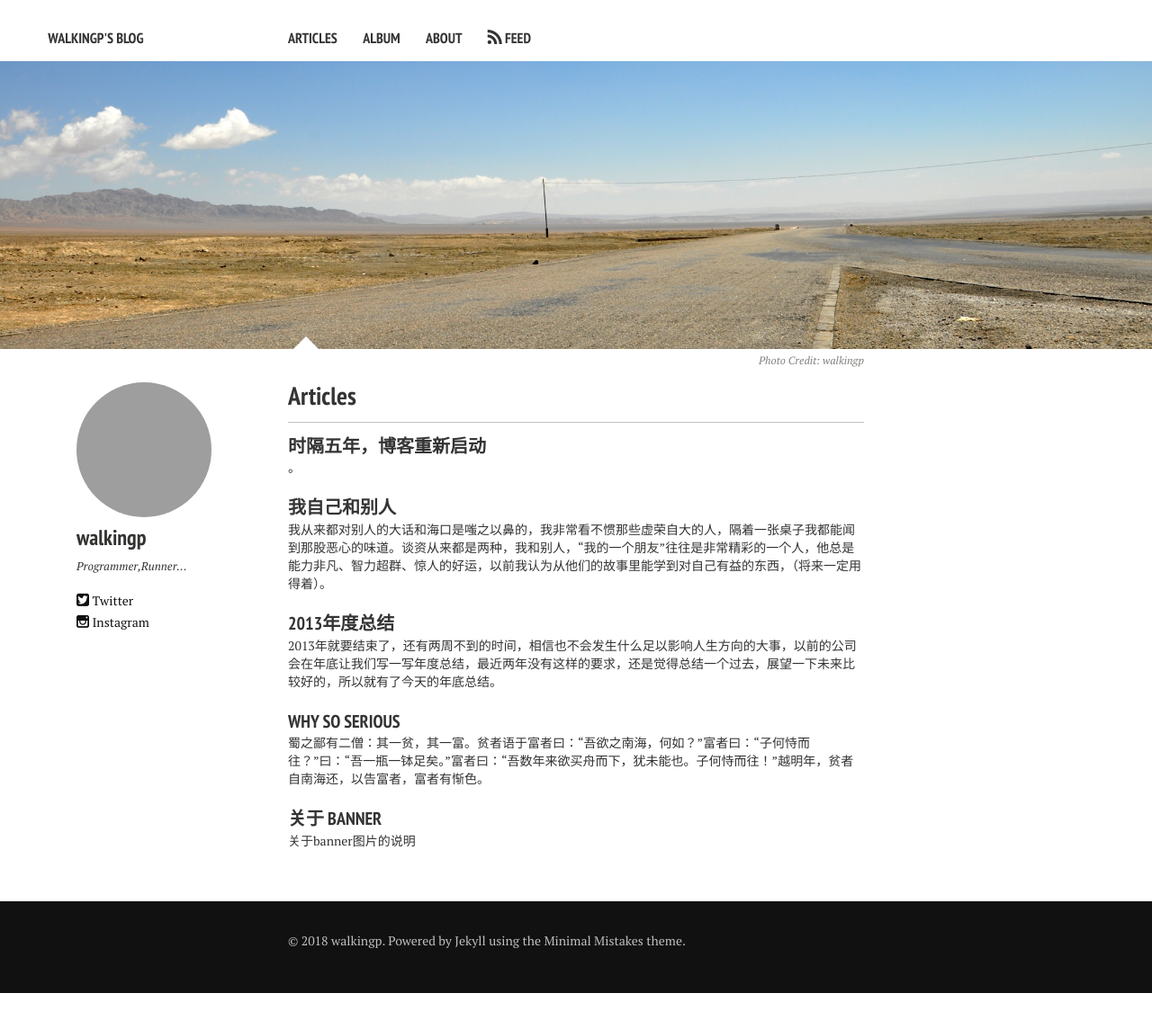
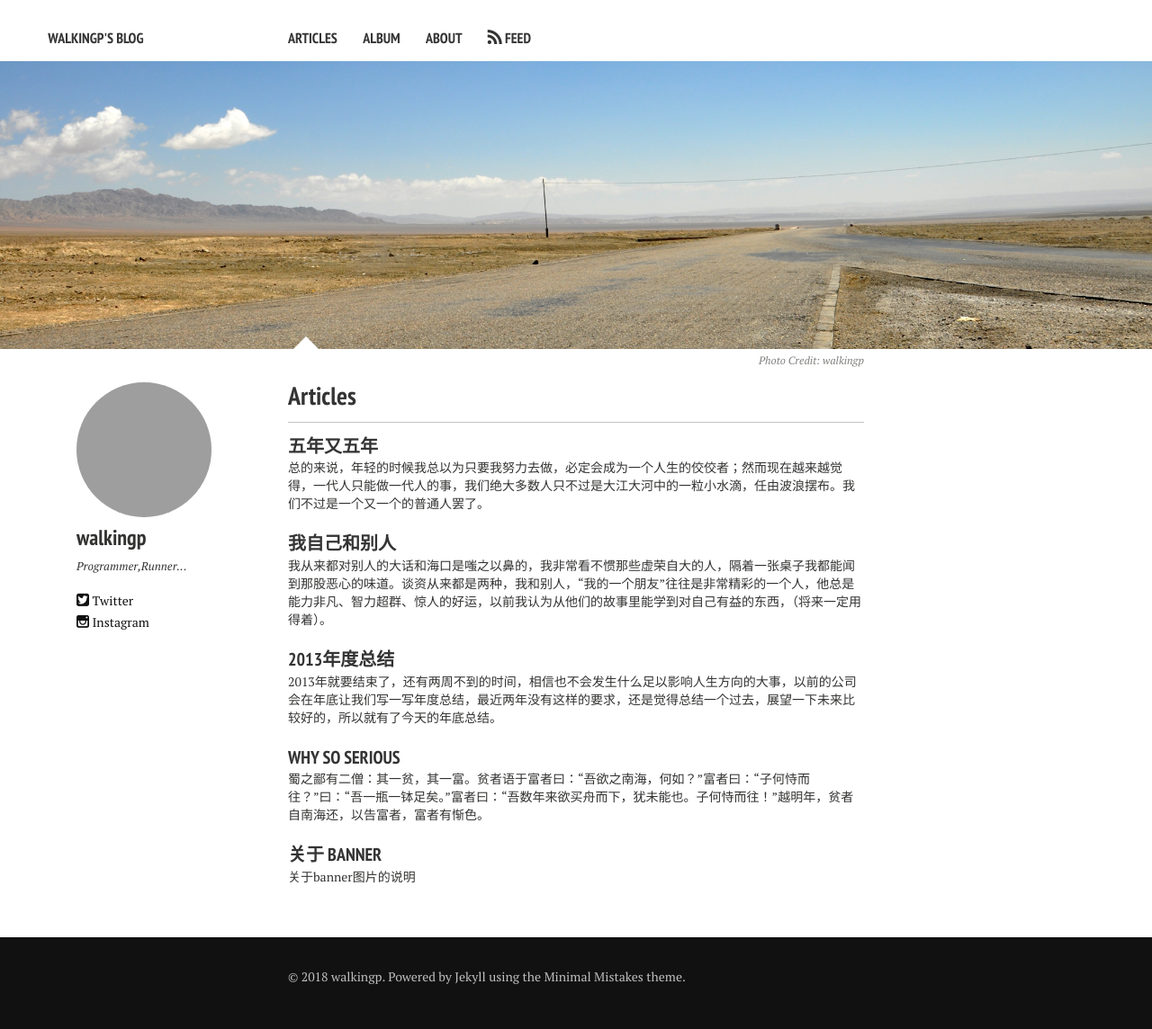
Before and after one commit to walkingp/Jykelly_blog, a Jekyll site: the page built from index.md, in a window 1280 px wide. Shown: the whole page at 90% size. Built offline with Jekyll 4.4.1, drawn with Linux system fonts in a browser that asks for light colours; nearby versions of some CDN libraries; before the commit the page ends 1104 px from its top, so only the background shows below that.

Commit message:
Update 2018-9-29-my-2018.md

```diff
--- a/_posts/2018-9-29-my-2018.md
+++ b/_posts/2018-9-29-my-2018.md
@@ -1,7 +1,7 @@
 ---
 layout: post
-title: 时隔五年，博客重新启动
-description: "。"
+title: 五年又五年
+description: "总的来说，年轻的时候我总以为只要我努力去做，必定会成为一个人生的佼佼者；然而现在越来越觉得，一代人只能做一代人的事，我们绝大多数人只不过是大江大河中的一粒小水滴，任由波浪摆布。我们不过是一个又一个的普通人罢了。"
 modified: 2018-9-29
 category: articles
 tags: [杂七杂八]
@@ -33,3 +28,13 @@ tags: [杂七杂八]
 这几年的比赛生涯起起伏伏，总的来说还是比较顺利的，我也证明了同一件事：只要我愿意做，我一定能做好。
 
 今年已经参加了几场中短距离的比赛，接下来将进入频繁的赛季，这个冬天我将用新的训练方法进行训练，看一下训练成果如何。
+
+#### 这些年
+
+简单说，就是这几年换了两次工作吧，现在是在一家美国公司，工作还算轻松，这也是吸引我的地方，不用那么老是加班，老是有人死死盯着你完成工作，所以一直没有换工作的打算，应该未来一到两年还不会换工作。
+
+工作内容仍然是编程，老实说，似乎对于编程现在没有太大的热情了，不会像以前那样拼命研究技术问题，因为到了最后发现算法和设计模式成了我的短板，而我也更喜欢Web前端的工作，而不是逻辑的编程，好在凭借我的前端能力胜任这份工作还绰绰有余，当然，有机会的话还是要不断提高自己的技术水平，不能做一个得过且过的人。
+
+当然，最重要的还是结婚了。我以前一直说自己会在28岁结婚，结果是30岁结婚，一切都是最好的安排。:)
+
+总的来说，年轻的时候我总以为只要我努力去做，必定会成为一个人生的佼佼者；然而现在越来越觉得，一代人只能做一代人的事，我们绝大多数人只不过是大江大河中的一粒小水滴，任由波浪摆布。我们不过是一个又一个的普通人罢了。
```
Also changed, not shown: other parts of _posts/2018-9-29-my-2018.md (+0 -5 lines).
